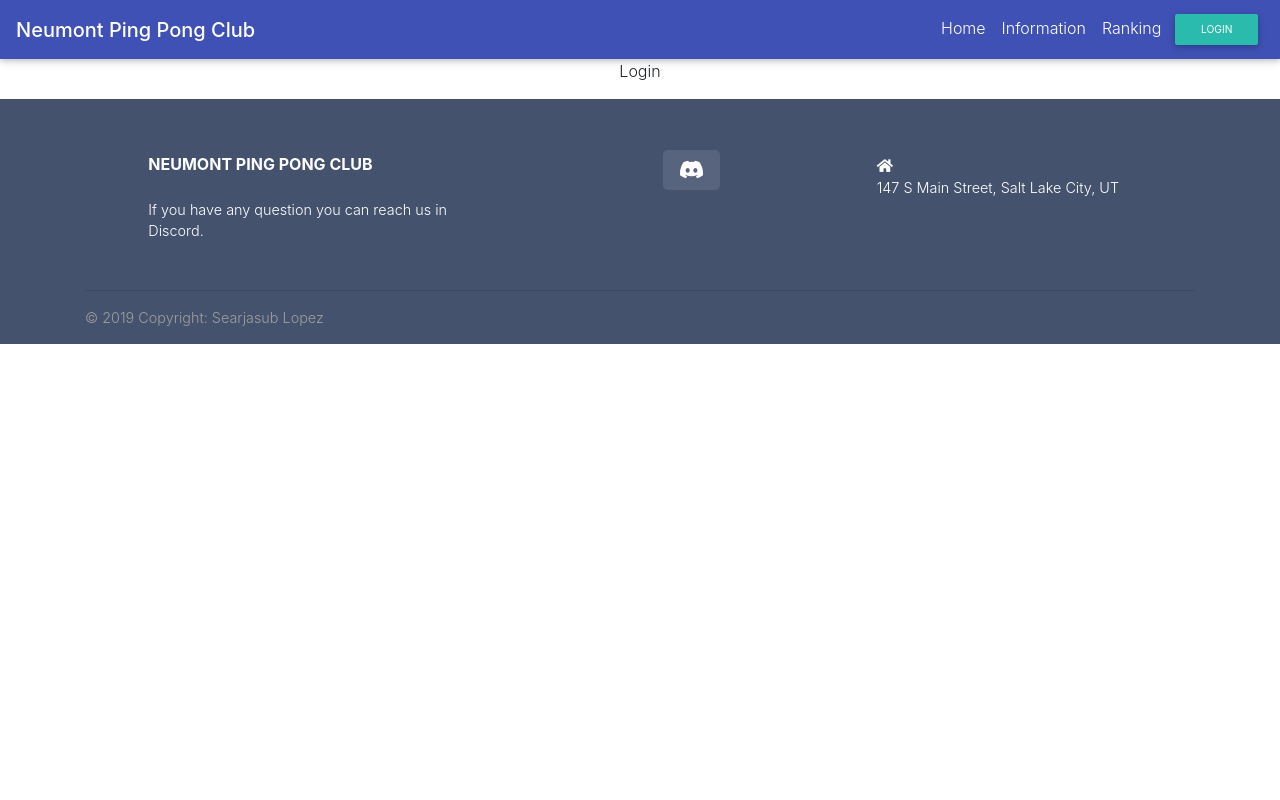
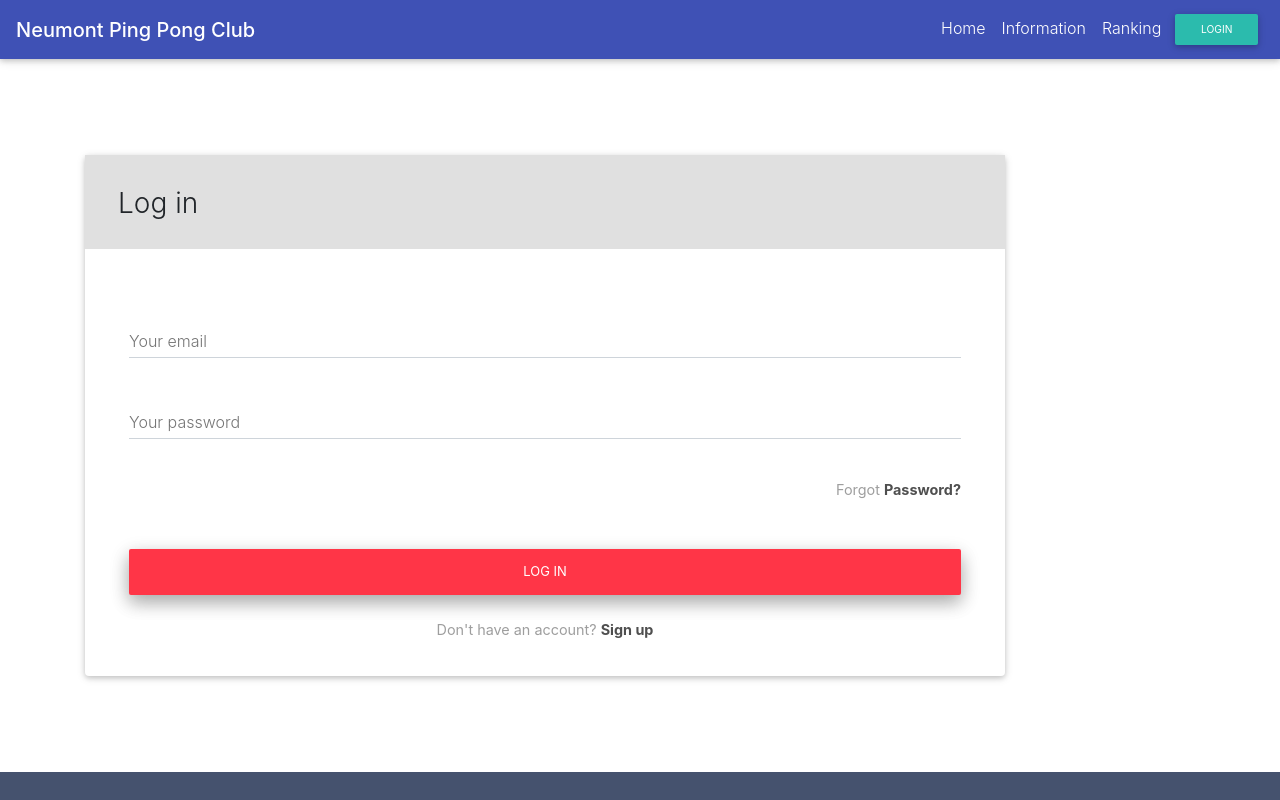
Before and after one commit to searjasub/NPPC, a React (Create React App) app: page /login in a window 1280 px wide. Shown: the top 800 px of the page. Built offline with nearby package versions, Linux system fonts and the light colour scheme.

Commit message:
Added a footer. Login page has login form. Ranking contains a few names.

```diff
--- a/src/Footer.js
+++ b/src/Footer.js
@@ -7,9 +7,9 @@ class Footer extends Component {
     render() {
         return (
             <>
-                <MDBFooter color="mdb-color" className="font-small pt-4 mt-3">
+                <MDBFooter color="mdb-color" className="font-small pt-1">
                     <MDBContainer className="text-center text-md">
-                        <MDBRow className="text-center text-md-left mt-3 pb-3">
+                        <MDBRow className="text-center text-md mt-3 pb-3">
                             <MDBCol lg="4" className="mx-auto mt-3">
                                 <h6 className="text-uppercase mb-4 font-weight-bold">
                                     Neumont Ping Pong Club
@@ -20,11 +20,11 @@ class Footer extends Component {
                             </MDBCol>
 
                             <MDBCol md="2" lg="1" className="mx-auto mt-3">
-                                <div className="text-left text-md-right">
+
                                     <a className="btn-floating btn-lg rgba-white-slight">
                                         <i className="fab fa-discord" onClick="https://discord.gg/6GNDy2r" />
                                     </a>
-                                </div>
+
                             </MDBCol>
 
                             <MDBCol md="4" lg="2" xl="3" className="mx-auto mt-3">
--- a/src/Login.js
+++ b/src/Login.js
@@ -1,12 +1,67 @@
 import React, {Component} from 'react';
 import './App.css';
+import { MDBContainer, MDBRow, MDBCol, MDBBtn, MDBCard, MDBCardBody, MDBInput } from 'mdbreact';
+
 
 class Login extends Component {
 
     render() {
         return (
             <>
-                Login
+                <br/><br/><br/><br/>
+                <MDBContainer className="text-center" md-10>
+                    <MDBRow>
+                        <MDBCol md="10">
+                            <MDBCard >
+                                <div className=" pt-3 grey lighten-2">
+                                    <MDBRow className="d-flex justify-content-start">
+                                        <h3 className="deep-grey-text mt-3 mb-4 pb-1 mx-5">
+                                            Log in
+                                        </h3>
+                                    </MDBRow>
+                                </div>
+                                <MDBCardBody className="mx-4 mt-4">
+                                    <MDBInput label="Your email" group type="text" validate />
+                                    <MDBInput
+                                        label="Your password"
+                                        group
+                                        type="password"
+                                        validate
+                                        containerClass="mb-0"
+                                    />
+                                    <p className="font-small grey-text d-flex justify-content-end">
+                                        Forgot
+                                        <a
+                                            href="#!"
+                                            className="dark-grey-text font-weight-bold ml-1"
+                                        >
+                                            Password?
+                                        </a>
+                                    </p>
+                                    <div className="text-center mb-4 mt-5">
+                                        <MDBBtn
+                                            color="danger"
+                                            type="button"
+                                            className="btn-block z-depth-2"
+                                        >
+                                            Log in
+                                        </MDBBtn>
+                                    </div>
+                                    <p className="font-small grey-text d-flex justify-content-center">
+                                        Don't have an account?
+                                        <a
+                                            href="#!"
+                                            className="dark-grey-text font-weight-bold ml-1"
+                                        >
+                                            Sign up
+                                        </a>
+                                    </p>
+                                </MDBCardBody>
+                            </MDBCard>
+                        </MDBCol>
+                    </MDBRow>
+                </MDBContainer>
+                <br/><br/><br/><br/>
             </>
         );
     }
--- a/src/Ranking.js
+++ b/src/Ranking.js
@@ -1,12 +1,51 @@
 import React, {Component} from 'react';
 import './App.css';
+import {MDBBadge, MDBContainer, MDBListGroup, MDBListGroupItem} from "mdbreact";
 
 class Ranking extends Component {
 
     render() {
         return (
             <>
-               Ranking
+                <br/><br/><br/><br/>
+                <MDBContainer>
+                    <MDBListGroup style={{width: "35rem"}}>
+                        <MDBListGroupItem active className="d-flex justify-content-between align-items-center">
+                            Name
+                            <MDBBadge
+                                color="secondary"
+                                pill>Wins
+                            </MDBBadge>
+                        </MDBListGroupItem>
+                        <MDBListGroupItem className="d-flex justify-content-between align-items-center">
+                            Searjasub Lopez
+                            <MDBBadge
+                                color="primary" pill>
+                                2
+                            </MDBBadge>
+                        </MDBListGroupItem>
+                        <MDBListGroupItem className="d-flex justify-content-between align-items-center">
+                            Kaegan Fontenont
+                            <MDBBadge color="primary"
+                                      pill>1
+                            </MDBBadge>
+                        </MDBListGroupItem>
+                        <MDBListGroupItem className="d-flex justify-content-between align-items-center">
+                            Felix Martinez
+                            <MDBBadge color="primary"
+                                      pill>1
+                            </MDBBadge>
+                        </MDBListGroupItem>
+                        <MDBListGroupItem className="d-flex justify-content-between align-items-center">
+                            Jeff Rehm
+                            <MDBBadge color="primary"
+                                      pill>0
+                            </MDBBadge>
+                        </MDBListGroupItem>
+
+                    </MDBListGroup>
+                </MDBContainer>
+                <br/><br/><br/><br/>
             </>
         );
     }
```
